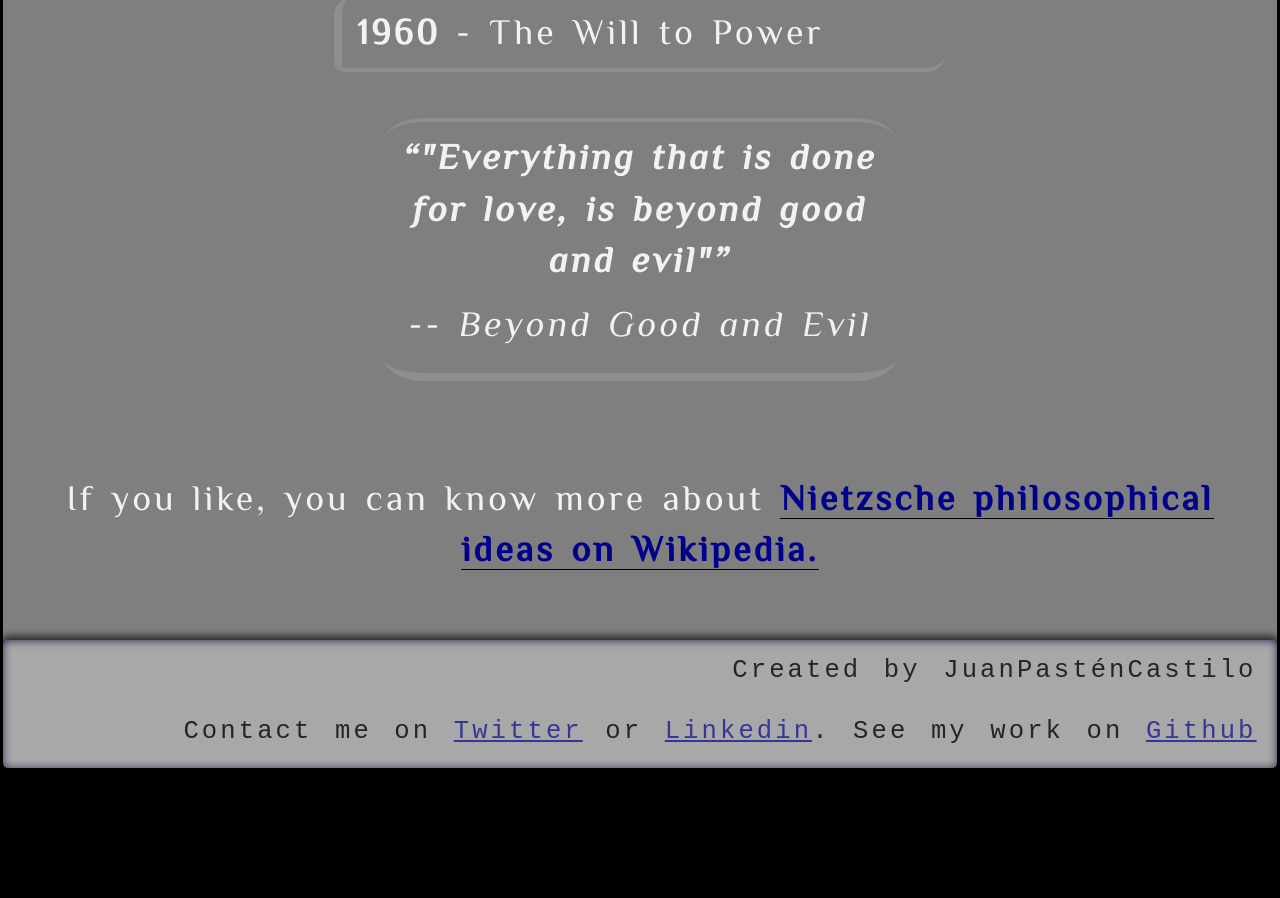
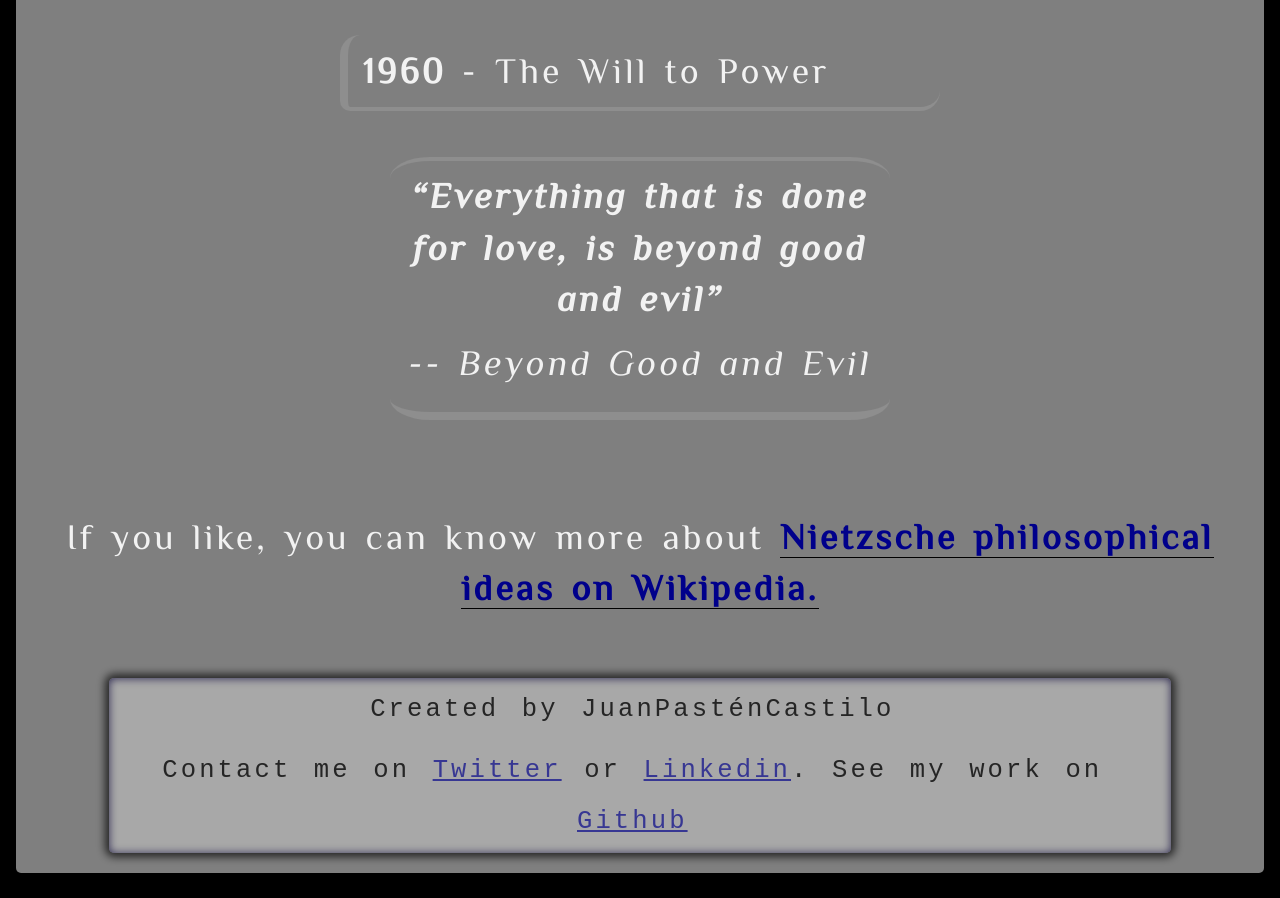
Before and after one commit to JuanPastenCastillo/FCC-Challenge-TributePage, a plain HTML site: page index.html in a window 1280 px wide. Shown: the part 3820-4718 px from the top of the page. Before the commit the page ends 4613 px from the top, so only its background shows below. Drawn offline with Linux system fonts and the light colour scheme.

Commit message:
Updated social media; eliminates quotes in quotes; fixed some position in footer and over all the page

```diff
--- a/css/main.css
+++ b/css/main.css
@@ -17,7 +17,9 @@ html{
 
 body{
  background-color: black;
- margin:0;
+ margin:0 auto;
+ width:98%;
+
 }
 
 /* ___________________________________
@@ -26,6 +28,7 @@ THE CONTAINER OF ALL THE SECTIONS
 
 #containerOfAllTheSections{
  /* border:1px red solid; */
+ padding-bottom: 20px;
  margin: 25px 3px;
  border-radius: 5px;
  background-color: var(--forBackground);
@@ -279,20 +282,22 @@ FOOTER
 
 footer{
  /* border:var(--borderRed); */
+ width:85%;
+ margin:auto;
  display:flex;
  flex-direction: column;
- align-self: flex-end;
  box-shadow: 0px -0.1px 8px 4px #000000,
              inset 0 0.5px 8px rgb(12, 6, 63);
  opacity: 0.7;
  background-color:#BABABA;
  border-radius: 5px;
  font-family: monospace;
+ height:80%;
 }
 
 footer p, address{
  /* border:var(--borderYellow); */
- align-self:flex-end;
+ /* align-self:flex-end; */
  margin:0.2rem;
  margin-right:0.8rem;
  color:black;
@@ -310,6 +315,7 @@ footer address a:hover{
 footer address a:focus{
  color:white;
 }
+
 
 @media only screen and (max-width: 799px){
  html{
--- a/index.html
+++ b/index.html
@@ -1,5 +1,6 @@
 <!DOCTYPE html>
 <html lang="en">
+
 <head>
  <meta charset="UTF-8">
  <meta name="viewport" content="width=device-width, initial-scale=1.0">
@@ -32,8 +33,17 @@ IMG-DIV
   <div id="img-div">
    <img id="image" src="images/picture2.jpg" alt="">
    <p id="img-caption">
-    <a id="externalLinkOnImage" class="externalLink" href="https://en.wikipedia.org/wiki/Friedrich_Nietzsche" target="_blank">The next paragraph is from Wikipedia: <i class="fas fa-external-link-alt"></i></a>
-    <q id="descriptiveCaption"> Nietzsche's writing spans philosophical polemics, poetry, cultural criticism, and fiction while displaying a fondness for aphorism and irony. Prominent elements of his philosophy include his radical critique of truth in favor of perspectivism; a genealogical critique of religion and Christian morality and related theory of master–slave morality; the aesthetic affirmation of existence in response to the "death of God" and the profound crisis of nihilism; the notion of Apollonian and Dionysian forces; and a characterization of the human subject as the expression of competing wills, collectively understood as the will to power. He also developed influential concepts such as the Übermensch and the doctrine of eternal return. In his later work, he became increasingly preoccupied with the creative powers of the individual to overcome cultural and moral mores in pursuit of new values and aesthetic health.</q>
+    <a id="externalLinkOnImage" class="externalLink" href="https://en.wikipedia.org/wiki/Friedrich_Nietzsche"
+     target="_blank">The next paragraph is from Wikipedia: <i class="fas fa-external-link-alt"></i></a>
+    <q id="descriptiveCaption">Nietzsche's writing spans philosophical polemics, poetry, cultural criticism, and fiction
+     while displaying a fondness for aphorism and irony. Prominent elements of his philosophy include his radical
+     critique of truth in favor of perspectivism; a genealogical critique of religion and Christian morality and related
+     theory of master–slave morality; the aesthetic affirmation of existence in response to the "death of God" and the
+     profound crisis of nihilism; the notion of Apollonian and Dionysian forces; and a characterization of the human
+     subject as the expression of competing wills, collectively understood as the will to power. He also developed
+     influential concepts such as the Übermensch and the doctrine of eternal return. In his later work, he became
+     increasingly preoccupied with the creative powers of the individual to overcome cultural and moral mores in pursuit
+     of new values and aesthetic health.</q>
    </p>
   </div>
 
@@ -74,7 +84,7 @@ TRIBUTE-INFO APPOINTMENT
  ___________________________________ -->
 
    <div id="appointment">
-    <q cite="https://ebiblioteca.org/?/ver/10748">"Everything that is done for love, is beyond good and evil"</q>
+    <q cite="https://ebiblioteca.org/?/ver/10748">Everything that is done for love, is beyond good and evil</q>
     <cite>-- Beyond Good and Evil</cite>
    </div>
 
@@ -86,7 +96,9 @@ ___________________________________ -->
 
   <div id="callToReadMore">
    <p>
-    If you like, you can know more about <a id="tribute-link" class="externalLink" href="https://en.wikipedia.org/wiki/Friedrich_Nietzsche" target="_blank">Nietzsche philosophical ideas on Wikipedia. <i id="iconOfCallToReadMe" class="fas fa-external-link-alt"></i></a>
+    If you like, you can know more about <a id="tribute-link" class="externalLink"
+     href="https://en.wikipedia.org/wiki/Friedrich_Nietzsche" target="_blank">Nietzsche philosophical ideas on
+     Wikipedia. <i id="iconOfCallToReadMe" class="fas fa-external-link-alt"></i></a>
    </p>
   </div>
 
@@ -98,11 +110,14 @@ ___________________________________ -->
 
   <footer>
    <p>Created by JuanPasténCastilo</p>
-   <address>Contact me on <a href="https://twitter.com/JuanPastn2" target="_blank">Twitter</a> or <a href="https://www.linkedin.com/in/juan-past%C3%A9n-castillo-078b5817a/" target="_blank">Linkedin</a>. See my work on <a href="https://github.com/JuanPastenCastillo" target="_blank">Github</a></p>
+   <address>Contact me on <a href="https://twitter.com/JPastenCastillo" target="_blank">Twitter</a> or <a
+     href="https://www.linkedin.com/in/juanpastencastillo/" target="_blank">Linkedin</a>. See my work on <a
+     href="https://github.com/JuanPastenCastillo" target="_blank">Github</a>
    </address>
+  </footer>
+
  </div>
-
- <script src="https://cdn.freecodecamp.org/testable-projects-fcc/v1/bundle.js"></script>
+ <!-- <script src="https://cdn.freecodecamp.org/testable-projects-fcc/v1/bundle.js"></script> -->
 </body>
 
 </html>
```
Lines whose indentation alone changed are shown as unchanged.
